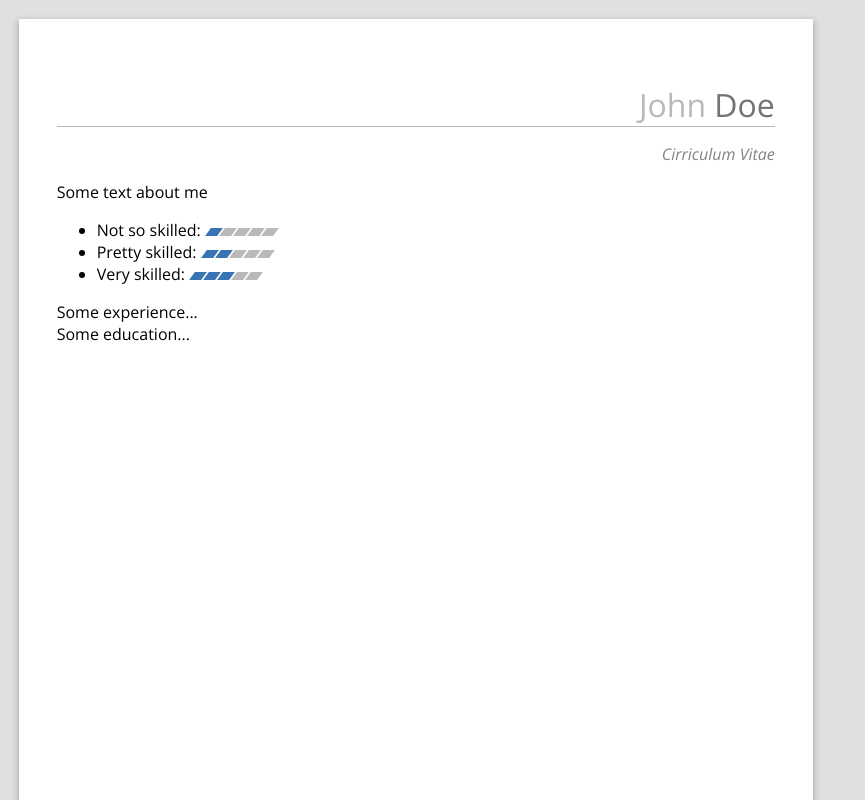
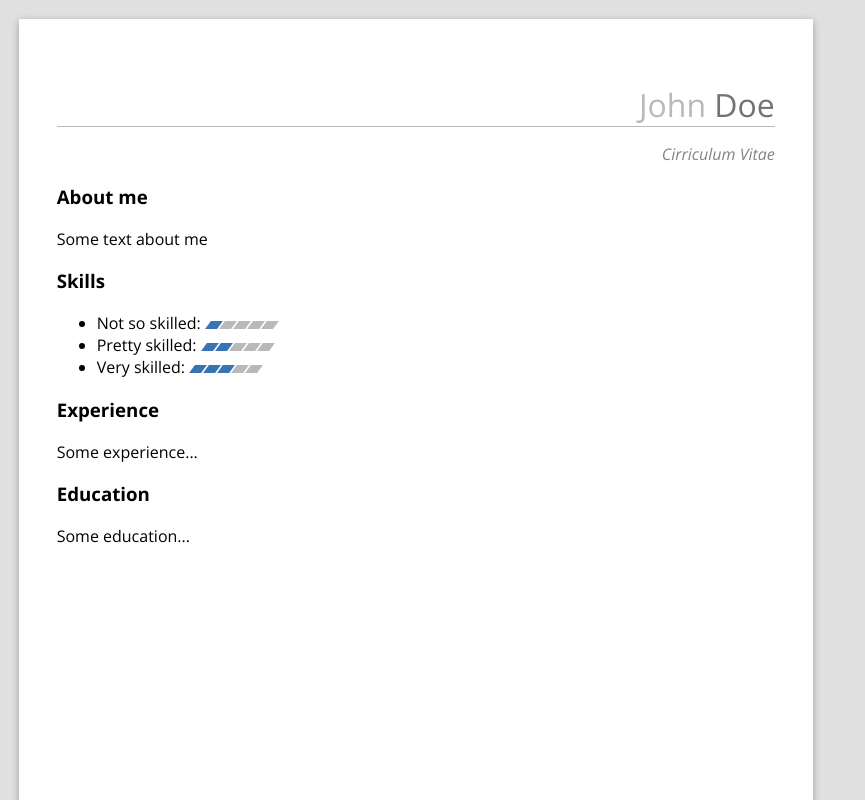
Before and after one commit to mhelmer/react-cv, a React app: page / in a window 1280 px wide. Shown: the top 800 px of the page, without its empty margins (0-865 px from the left). Built offline with nearby package versions, Linux system fonts and the light colour scheme.

Commit message:
Add section headings

```diff
--- a/src/components/About.js
+++ b/src/components/About.js
@@ -1,7 +1,8 @@
 import React from 'react';
 
 const About = () => (
-  <section>
+  <section className="about-section">
+    <h1>About me</h1>
     Some text about me
   </section>
 )
--- a/src/components/Education.js
+++ b/src/components/Education.js
@@ -1,7 +1,8 @@
 import React from 'react';
 
 const Education = () => (
-  <section>
+  <section className="education-section">
+    <h1>Education</h1>
     Some education...
   </section>
 )
--- a/src/components/Experience.js
+++ b/src/components/Experience.js
@@ -1,10 +1,11 @@
 import React from 'react';
 
 
-const Education = () => (
-  <section>
+const Experience = () => (
+  <section className="experience-section">
+    <h1>Experience</h1>
     Some experience...
   </section>
 )
 
-export default Education
+export default Experience
--- a/src/components/Skills.js
+++ b/src/components/Skills.js
@@ -42,7 +42,8 @@ class SkillDots extends Component {
 }
 
 const Skills = ({ skills, scoreLimit }) => (
-  <section>
+  <section className="skills-section">
+    <h1>Skills</h1>
     <ul>
     { skills.sort((a, b) => a.score - b.score).map(skill => (
       <li key={skill.name} className="skills">
```
